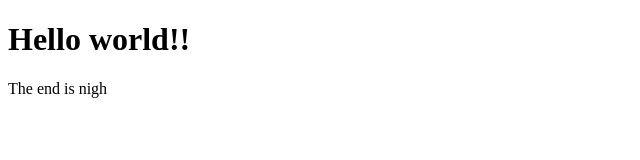
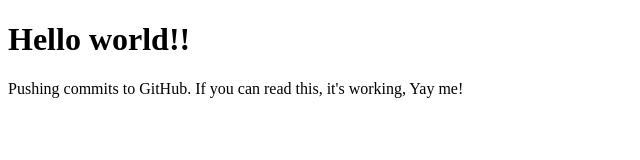
Before and after one commit to Jordakoes/jordakoes.github.io, a plain HTML site: page index.html in a window 1280 px wide. Shown: the whole page, without its empty margins (0-640 px from the left). Drawn offline with Linux system fonts and the light colour scheme.

Commit message:
Changing the paragraph

```diff
--- a/index.html
+++ b/index.html
@@ -3,7 +3,7 @@
 <body>
 
 <h1>Hello world!!</h1>
-<p>The end is nigh</p>
+<p>Pushing commits to GitHub. If you can read this, it's working, Yay me!</p>
 
 </body>
 </html>
```
